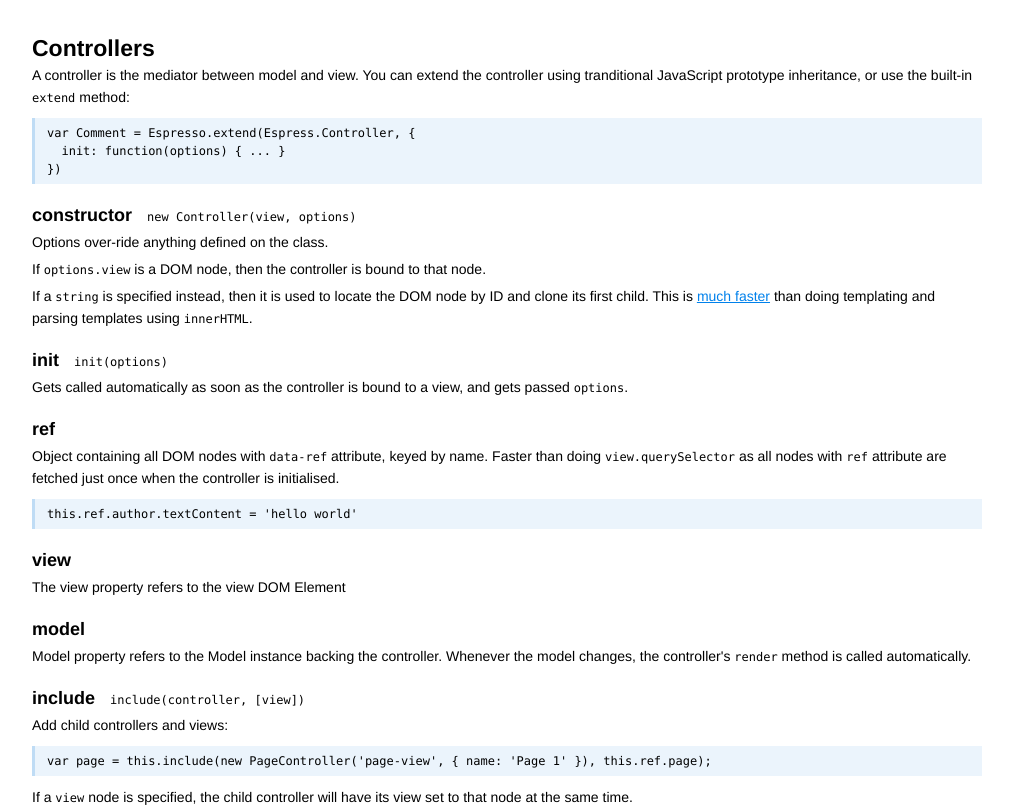
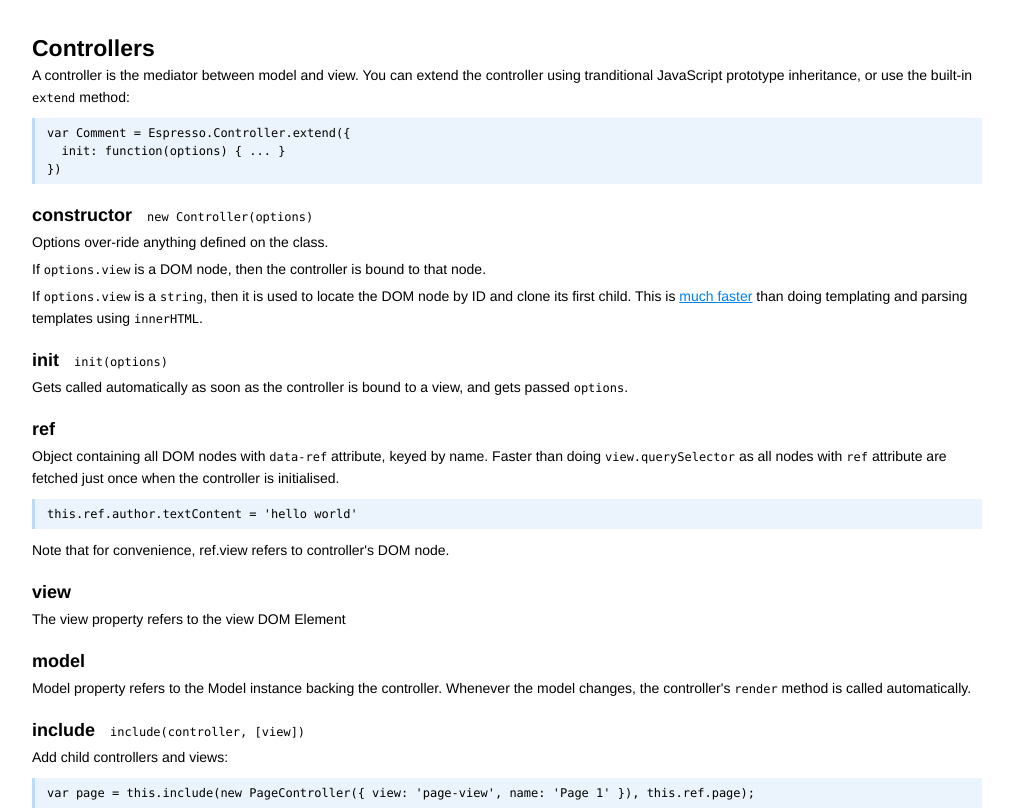
Before and after one commit to akrymski/espresso.js, a website: page docs/index.html in a window 1280 px wide. Shown: the part 833-1644 px from the top of the page, without its empty margins (248-1261 px from the left). Drawn offline with Linux system fonts and the light colour scheme.

Commit message:
getView fix

```diff
--- a/docs/index.html
+++ b/docs/index.html
@@ -498,19 +498,20 @@
 </code></pre><p>Being a DOM node, there&#39;s no string interpolation to be done at runtime, nor does the browser need to parse the HTML from a string.  It also means designers can actually mockup a site which you can make interactive without messing with templating languages.</p>
 <h3><a name="views/data-ref" class="anchor" href="#views/data-ref">data-ref</a><span class="ac">¶</span></h3><p>A <code>data-ref</code> is a special attribute that allows us to refer to that <code>node</code> by name in the <code>Controller</code>.  </p>
 <h2><a name="controllers" class="anchor" href="#controllers">Controllers</a><span class="ac">¶</span></h2><p>A controller is the mediator between model and view.  You can extend the controller using tranditional JavaScript prototype inheritance, or use the built-in <code>extend</code> method:</p>
-<pre><code>var Comment = Espresso.extend(Espress.Controller, {
+<pre><code>var Comment = Espresso.Controller.extend({
   init: function(options) { ... }
 })
-</code></pre><h3><a name="controllers/constructor" class="anchor" href="#controllers/constructor">constructor </a><code>new Controller(view, options)</code><span class="ac">¶</span></h3><p>Options over-ride anything defined on the class.</p>
+</code></pre><h3><a name="controllers/constructor" class="anchor" href="#controllers/constructor">constructor </a><code>new Controller(options)</code><span class="ac">¶</span></h3><p>Options over-ride anything defined on the class.</p>
 <p>If <code>options.view</code> is a DOM node, then the controller is bound to that node.</p>
-<p>If a <code>string</code> is specified instead, then it is used to locate the DOM node by ID and clone its first child.  This is <a href="http://jsperf.com/innerclone">much faster</a> than doing templating and parsing templates using <code>innerHTML</code>.</p>
+<p>If <code>options.view</code> is a <code>string</code>, then it is used to locate the DOM node by ID and clone its first child.  This is <a href="http://jsperf.com/innerclone">much faster</a> than doing templating and parsing templates using <code>innerHTML</code>.</p>
 <h3><a name="controllers/init" class="anchor" href="#controllers/init">init </a><code>init(options)</code><span class="ac">¶</span></h3><p>Gets called automatically as soon as the controller is bound to a view, and gets passed <code>options</code>.</p>
 <h3><a name="controllers/ref" class="anchor" href="#controllers/ref">ref</a><span class="ac">¶</span></h3><p>Object containing all DOM nodes with <code>data-ref</code> attribute, keyed by name.  Faster than doing <code>view.querySelector</code> as all nodes with <code>ref</code> attribute are fetched just once when the controller is initialised.</p>
 <pre><code>this.ref.author.textContent = &#39;hello world&#39;
-</code></pre><h3><a name="controllers/view" class="anchor" href="#controllers/view">view</a><span class="ac">¶</span></h3><p>The view property refers to the view DOM Element</p>
+</code></pre><p>Note that for convenience, ref.view refers to controller&#39;s DOM node.</p>
+<h3><a name="controllers/view" class="anchor" href="#controllers/view">view</a><span class="ac">¶</span></h3><p>The view property refers to the view DOM Element</p>
 <h3><a name="controllers/model" class="anchor" href="#controllers/model">model</a><span class="ac">¶</span></h3><p>Model property refers to the Model instance backing the controller.  Whenever the model changes, the controller&#39;s <code>render</code> method is called automatically.</p>
 <h3><a name="controllers/include" class="anchor" href="#controllers/include">include </a><code>include(controller, [view])</code><span class="ac">¶</span></h3><p>Add child controllers and views:</p>
-<pre><code>var page = this.include(new PageController(&#39;page-view&#39;, { name: &#39;Page 1&#39; }), this.ref.page);
+<pre><code>var page = this.include(new PageController({ view: &#39;page-view&#39;, name: &#39;Page 1&#39; }), this.ref.page);
 </code></pre><p>If a <code>view</code> node is specified, the child controller will have its view set to that node at the same time.</p>
 <h3><a name="controllers/remove" class="anchor" href="#controllers/remove">remove </a><code>remove()</code><span class="ac">¶</span></h3><p>Removes the view and any included controllers, and removes any listeners attached with <code>listenTo</code></p>
 <h3><a name="controllers/listento" class="anchor" href="#controllers/listento">listenTo </a><code>listenTo(object, event, fn)</code><span class="ac">¶</span></h3><p>The <code>listenTo</code> method of the controller lets you listen to events raised by other objects:</p>
--- a/espresso.js
+++ b/espresso.js
@@ -60,7 +60,7 @@ var isEqual = function(a, b) {
 };
 var getView = function(name) {
   var cache = window._view_cache || (window._view_cache = {});
-  var view = cache[name] || (cache[name] = document.getElementById(name));
+  var view = cache[name] || (cache[name] = document.getElementById(name).children[0]);
   return view.cloneNode(true);
 }
 var EventEmitter = {
--- a/package.json
+++ b/package.json
@@ -1,7 +1,7 @@
 {
   "name": "espresso.js",
   "description": "Minimalistic MVC",
-  "version": "0.0.3",
+  "version": "0.0.4",
   "dependencies": {},
   "repository": {
     "type": "git",
```
Also changed, not shown: docs/index.md (+6 -4 lines).
